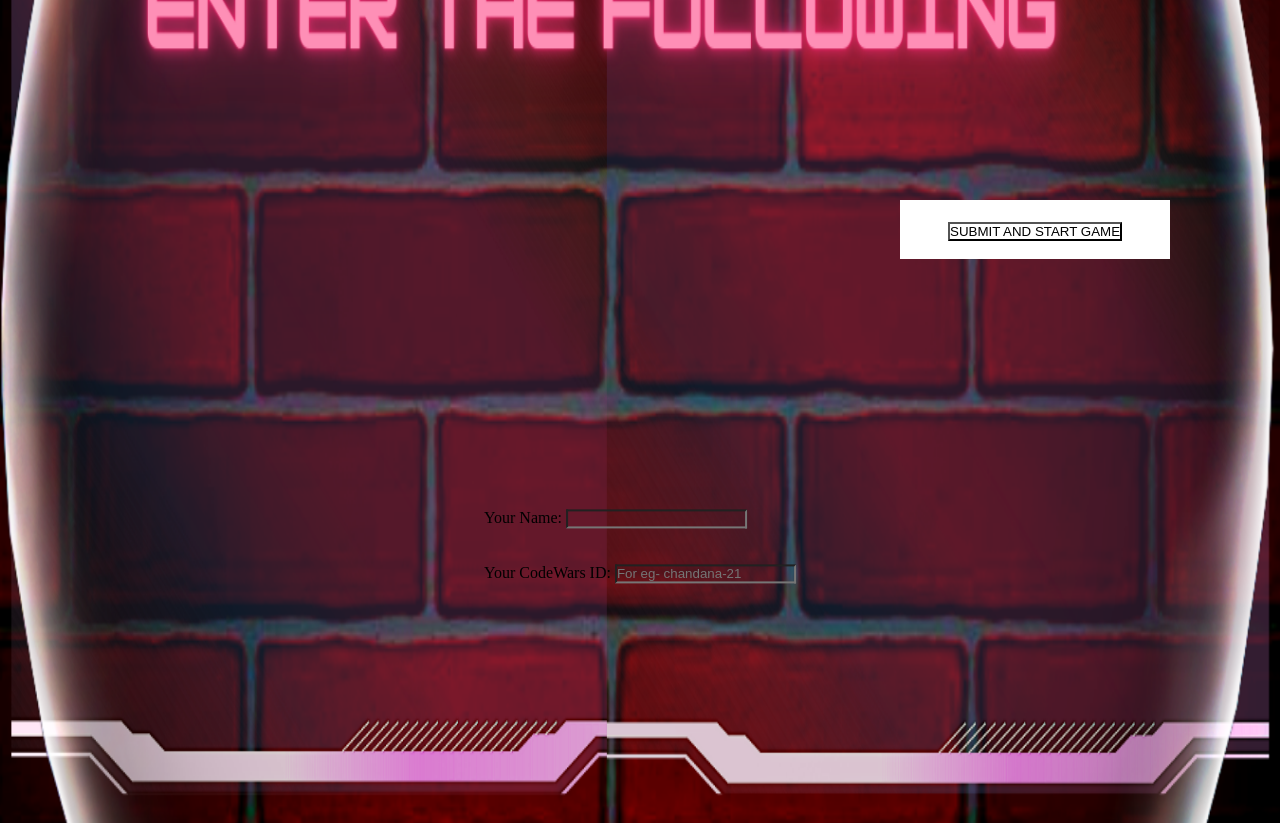
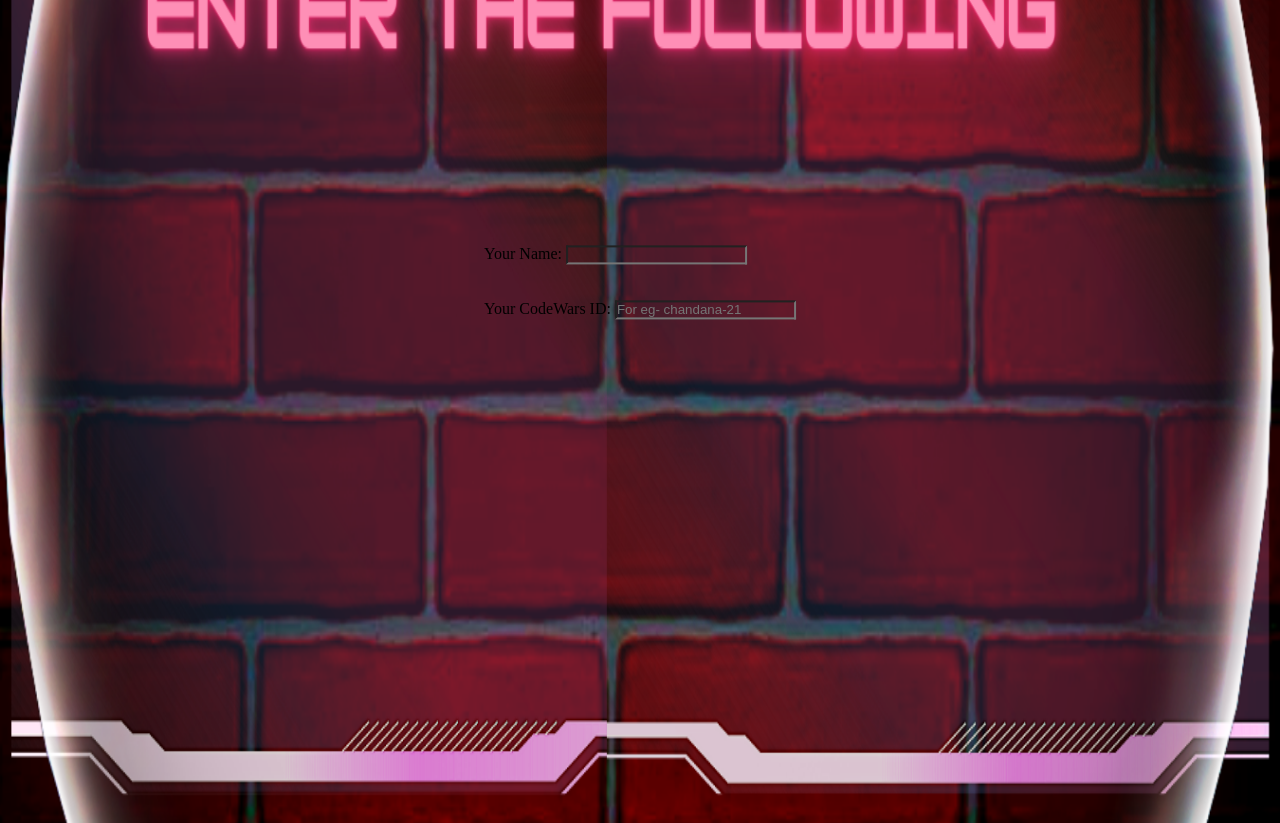
Before and after one commit to DevPriSha/Building-Blocks, a Flask app: page /form/ in a window 1280 px wide. Shown: the part 200-1023 px from the top of the page. Run offline with Flask 2, Linux system fonts and the light colour scheme; some libraries are stand-ins or nearby versions.

Commit message:
Add files via upload

```diff
--- a/static/form.css
+++ b/static/form.css
@@ -58,8 +58,13 @@ body,html{
 }
 #form{
     position: fixed;
-    top: 70%;
+    top: 45%;
     left: 50%;
     transform: translate(-50%, -40%);
-
 }
+#iduser{
+    position: fixed;
+    top: 70%;
+    left: 60%;
+    transform: translate(-50%,-40%);
+}
```
